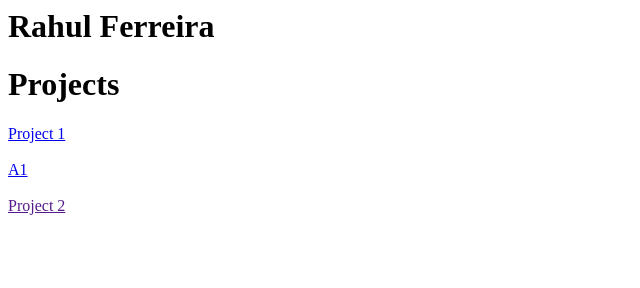
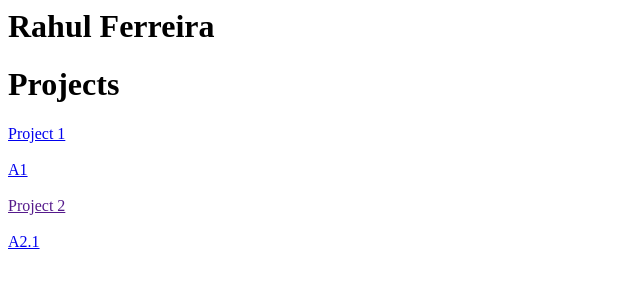
Before and after one commit to rahul8x-web/index, a plain HTML site: page index.html in a window 1280 px wide. Shown: the full height of the page, 0-640 px from the left. Drawn offline with Linux system fonts and the light colour scheme.

Commit message:
Update index.html

```diff
--- a/index.html
+++ b/index.html
@@ -46,6 +46,7 @@
     <br>
     <br>
 
+    <a href=" https://rahul8x-web.github.io/A2/" >A2.1 </a>
 
 
     </body>
```
